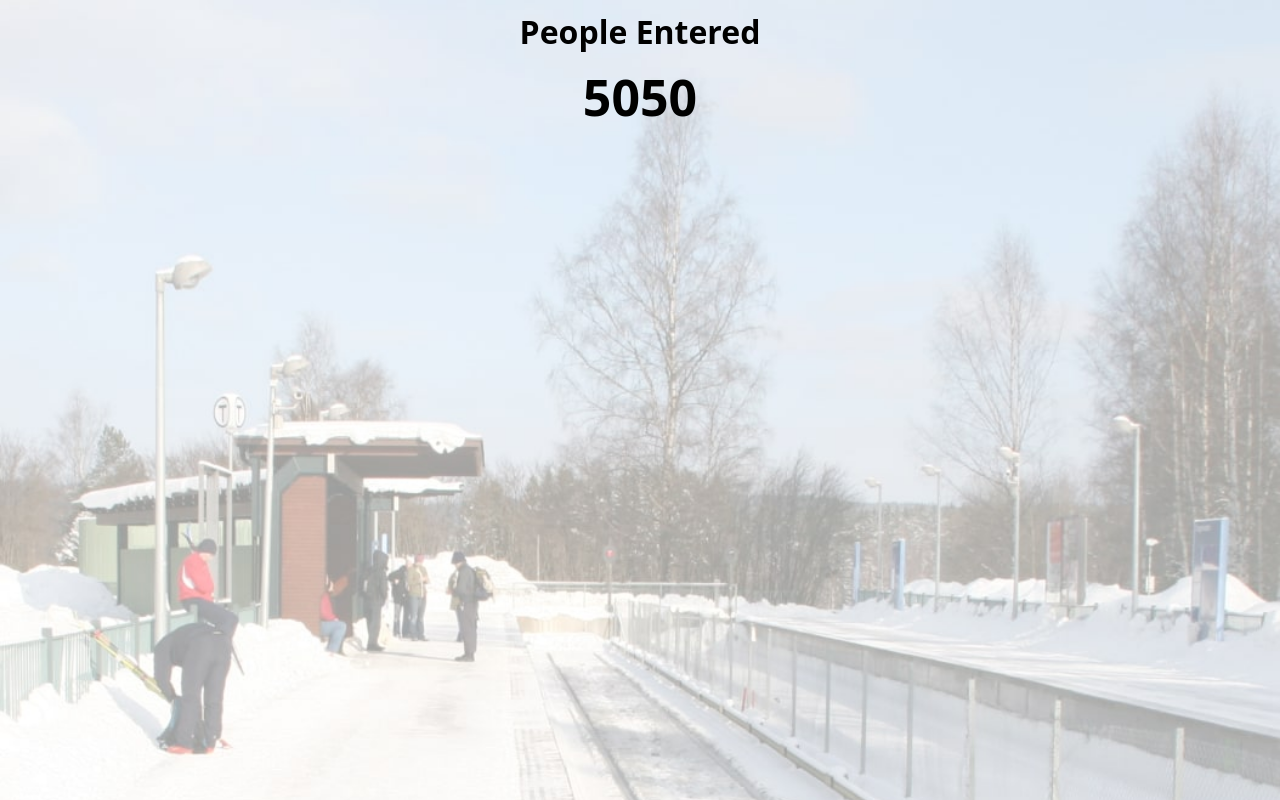
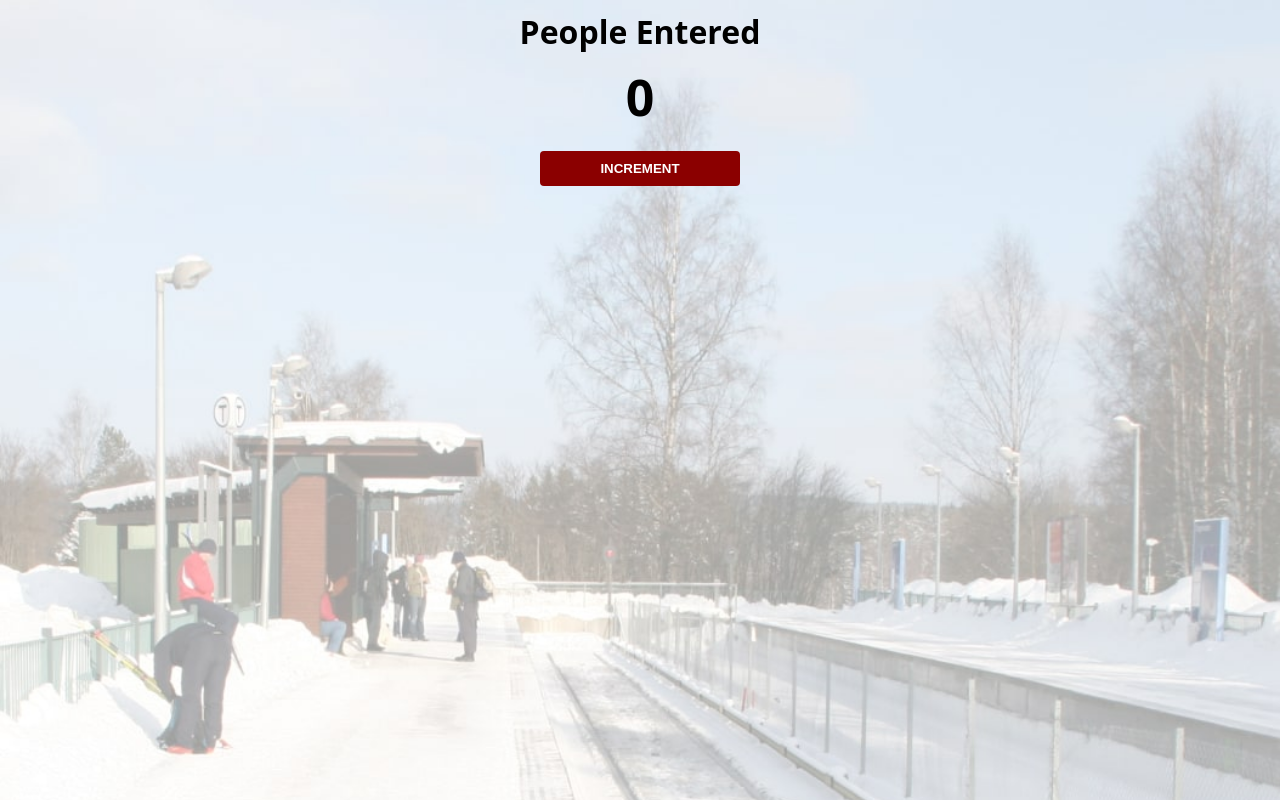
Before and after one commit to Riyaz5027/passenger-counter, a plain HTML site: page index.html in a window 1280 px wide. Drawn offline with Linux system fonts and the light colour scheme.

Commit message:
First javascript using let keyword, console.log, function keyword

```diff
--- a/index.html
+++ b/index.html
@@ -6,8 +6,7 @@
     <body>
         <h1>People Entered</h1>
         <h2 id="count-el">0</h2>
-        <script src="index.js">
-
-        </script>
+        <button id="increment-btn" onclick="increment()">INCREMENT</button>
+        <script src="index.js"> </script>
     </body>
 </html>
--- a/index.js
+++ b/index.js
@@ -1 +1,13 @@
-document.getElementById("count-el").innerText=5050;
+//document.getElementById("count-el").innerText=5050;
+//let count=30;
+//console.log(count);
+
+
+let counter=0
+let countEl=document.getElementById("count-el")
+console.log(countEl)
+function increment()
+{
+    counter=counter+1
+    countEl.innerText=counter
+}
--- a/style.css
+++ b/style.css
@@ -15,3 +15,16 @@ h2{
     font-size:50px;
     margin-bottom:20px;
 }
+button{
+    padding:10px 10px;
+    width:200px;
+    font-weight: bold;
+    border:none;
+    border-radius:4px;
+    margin-bottom: 5px;
+    color:white;
+
+}
+#increment-btn{
+    background-color: darkred;
+}
```
